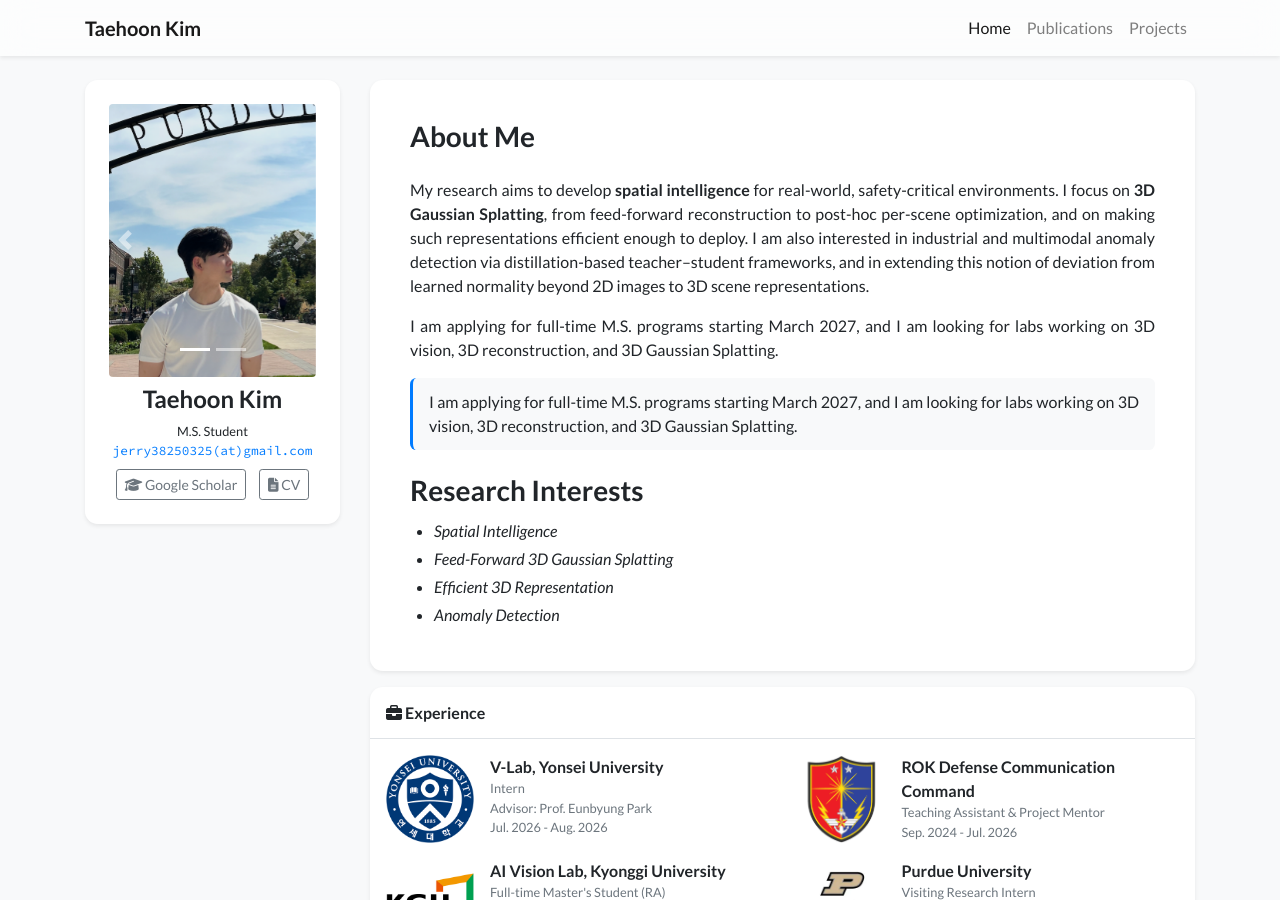
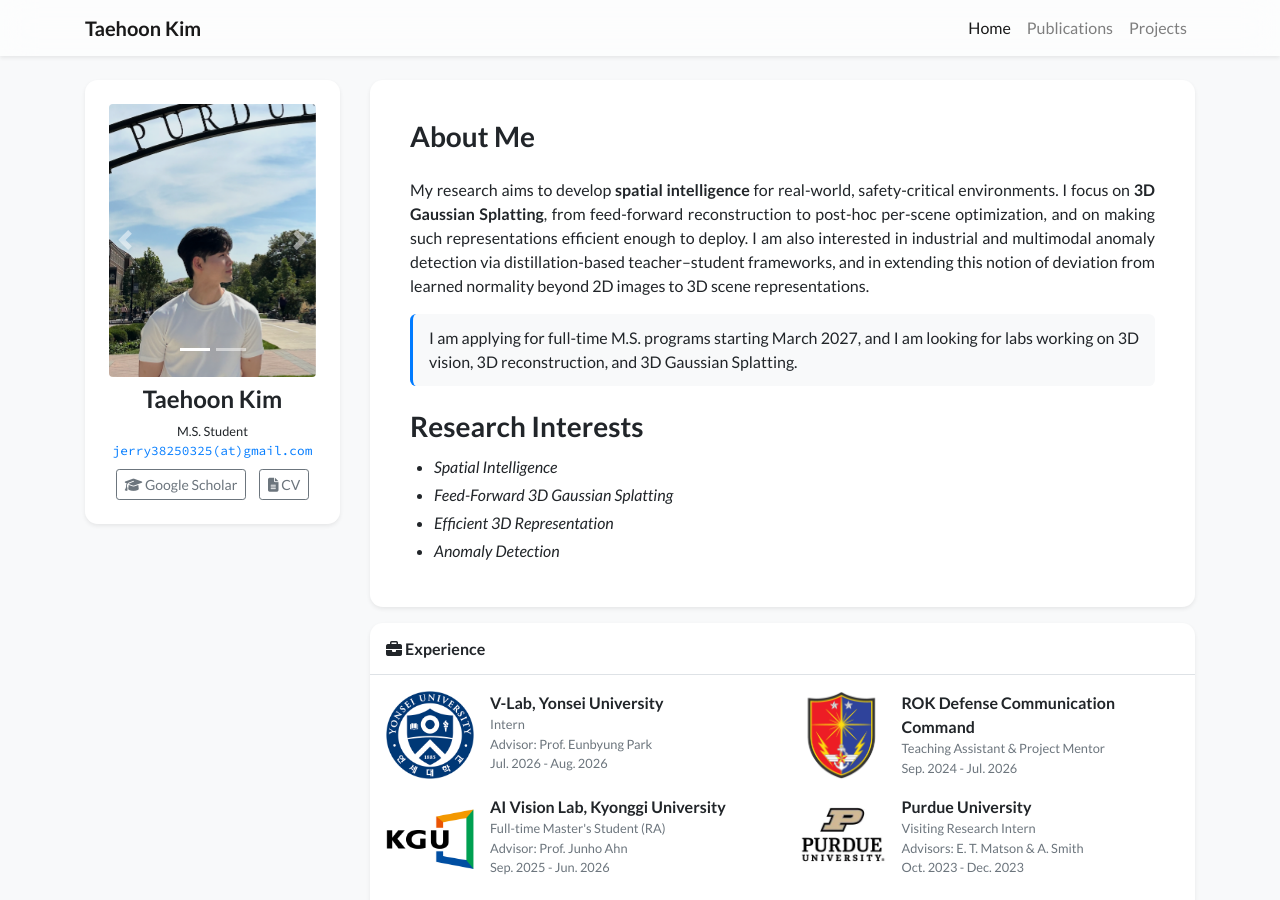
Before and after one commit to Maruu0127/Maruu0127.github.io, a Jekyll site: the page built from index.html, in a window 1280 px wide and 900 px high. Built offline with Jekyll 4.4.1, drawn with Linux system fonts in a browser that asks for light colours; nearby versions of some CDN libraries; a style sheet for code colours, icons or effects is not loaded.

Commit message:
Keep only the boxed application note in About Me
Co-Authored-By: Claude Opus 5 <noreply@anthropic.com>
Claude-Session: https://claude.ai/code/session_01F2enPiZjH6JrzM4YXPREvx

```diff
--- a/_data/profile.yml
+++ b/_data/profile.yml
@@ -25,10 +25,6 @@ short_bio: >-
     I am also interested in industrial and multimodal anomaly detection via distillation-based
     teacher–student frameworks, and in extending this notion of deviation from learned normality
     beyond 2D images to 3D scene representations.
-  </p>
-  <p>
-    I am applying for full-time M.S. programs starting March 2027, and I am looking for labs
-    working on 3D vision, 3D reconstruction, and 3D Gaussian Splatting.
   </p>
   <p style="border-left: 3px solid #007bff; background-color: #f8f9fa; padding: 0.75rem 1rem; border-radius: 0.4rem; margin-bottom: 0;">
     I am applying for full-time M.S. programs starting March 2027, and I am looking for labs
```
